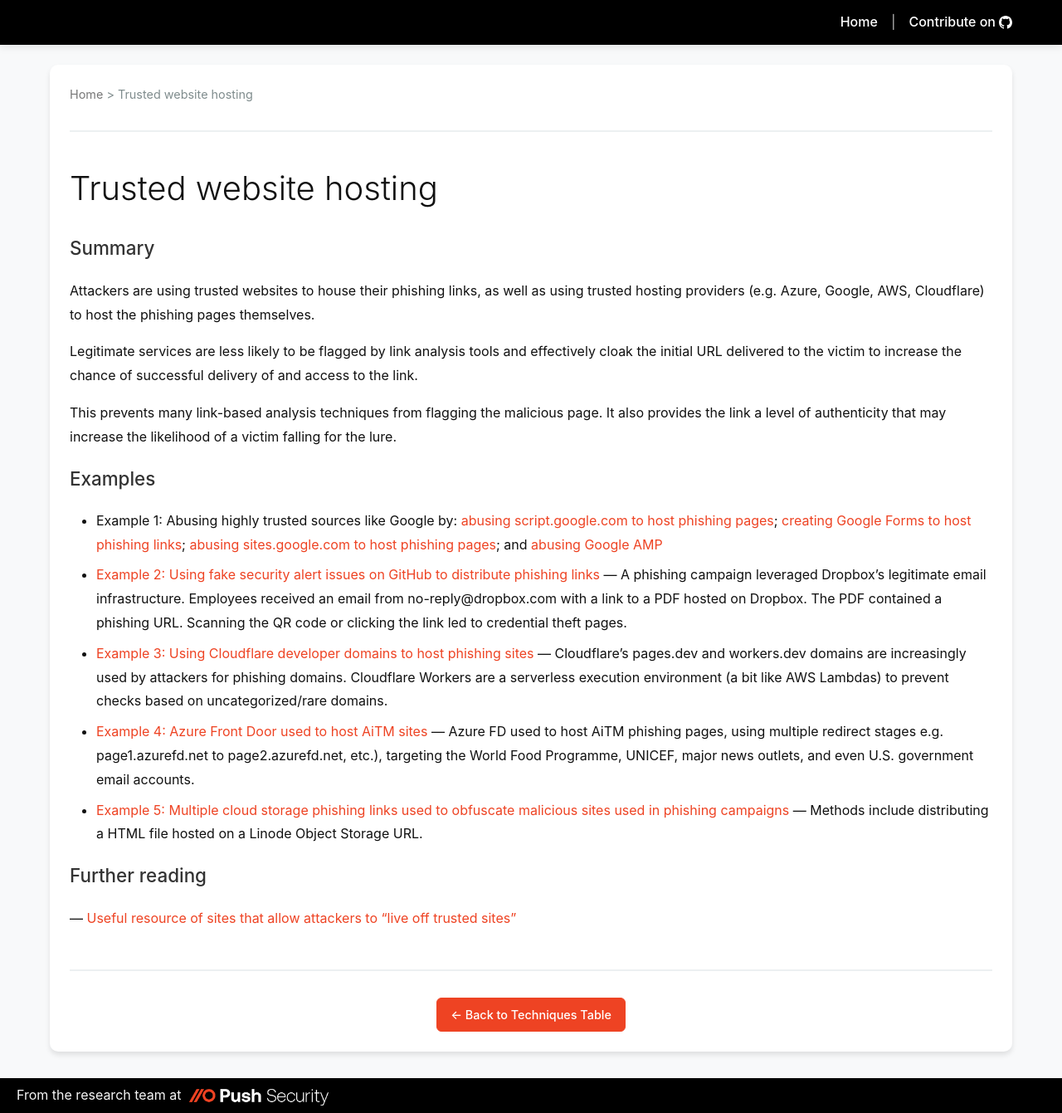
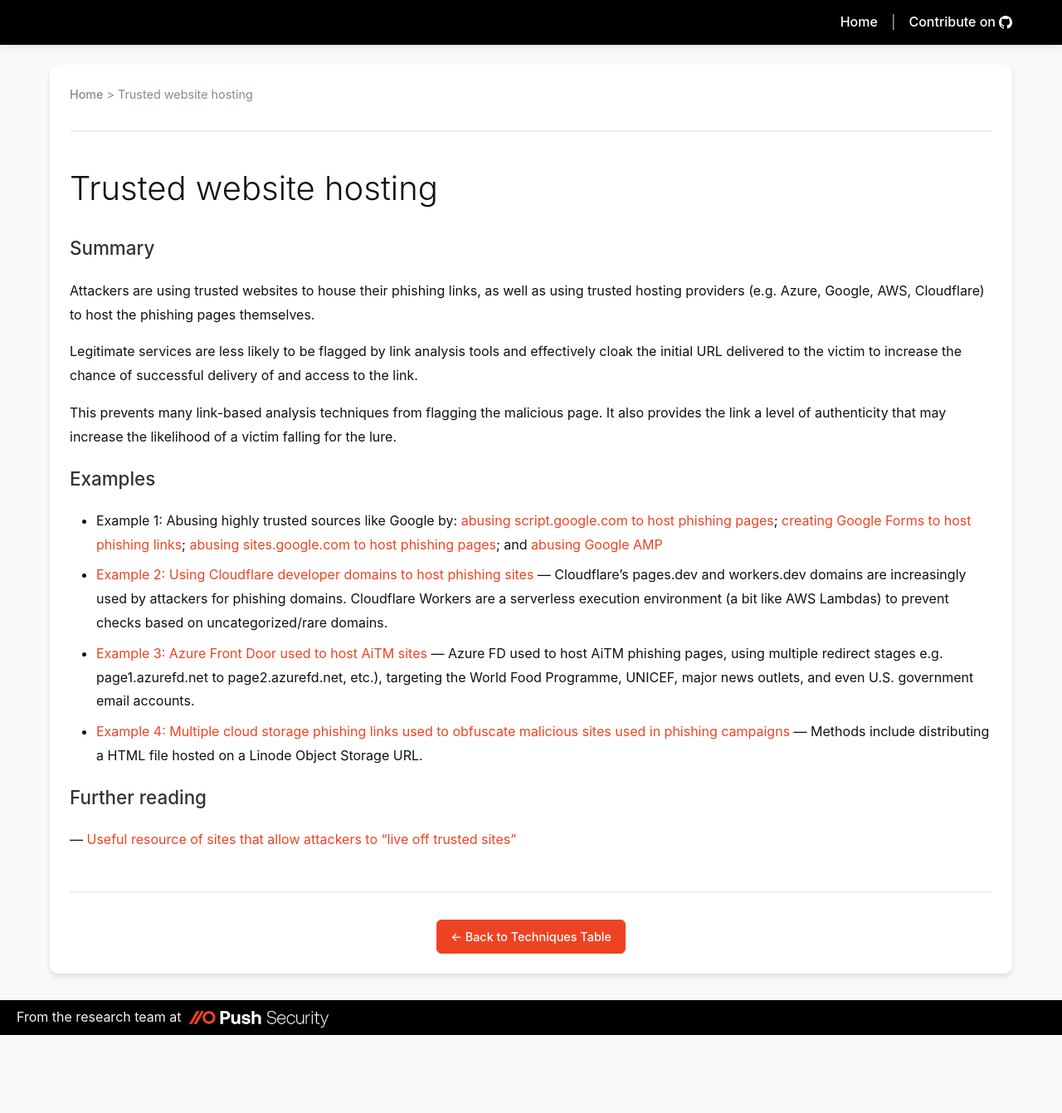
Before and after one commit to pushsecurity/phishing-techniques, a Jekyll site: the page built from _techniques/trusted-website-hosting.md, in a window 1280 px wide. Shown: the whole page at 83% size. Built offline with Jekyll 4.4.1, drawn with Linux system fonts in a browser that asks for light colours; after the commit the page ends 1247 px from its top, so only the background shows below that.

Commit message:
Update trusted-website-hosting.md
updated examples

```diff
--- a/_techniques/trusted-website-hosting.md
+++ b/_techniques/trusted-website-hosting.md
@@ -17,10 +17,9 @@
 ## Examples
 
 - Example 1: Abusing highly trusted sources like Google by: [abusing script.google.com to host phishing pages](https://www.bleepingcomputer.com/news/security/threat-actors-abuse-google-apps-script-in-evasive-phishing-attacks/); [creating Google Forms to host phishing links](https://cybersecuritynews.com/google-forms-weaponized/); [abusing sites.google.com to host phishing pages](https://x.com/nicksdjohnson/status/1912439023982834120); and [abusing Google AMP](https://cofense.com/blog/google-amp-the-newest-of-evasive-phishing-tactic/)
-- [Example 2: Using fake security alert issues on GitHub to distribute phishing links](https://www.bleepingcomputer.com/news/security/fake-security-alert-issues-on-github-use-oauth-app-to-hijack-accounts/) — A phishing campaign leveraged Dropbox’s legitimate email infrastructure. Employees received an email from no-reply@dropbox.com with a link to a PDF hosted on Dropbox. The PDF contained a phishing URL. Scanning the QR code or clicking the link led to credential theft pages.
-- [Example 3: Using Cloudflare developer domains to host phishing sites](https://pushsecurity.com/blog/how-aitm-phishing-kits-evade-detection/#id-step-1-cloudflare-workers-for-the-initial-gateway) — Cloudflare’s pages.dev and workers.dev domains are increasingly used by attackers for phishing domains. Cloudflare Workers are a serverless execution environment (a bit like AWS Lambdas) to prevent checks based on uncategorized/rare domains.
-- [Example 4: Azure Front Door used to host AiTM sites](https://www.aitm-feed.com/blog/azure-front-door-aitm-phishing) — Azure FD used to host AiTM phishing pages, using multiple redirect stages e.g. page1.azurefd.net to page2.azurefd.net, etc.), targeting the World Food Programme, UNICEF, major news outlets, and even U.S. government email accounts.
-- [Example 5: Multiple cloud storage phishing links used to obfuscate malicious sites used in phishing campaigns](https://radicl.com/radicl-blog/cloudy-with-a-chance-of-cc-theft) — Methods include distributing a HTML file hosted on a Linode Object Storage URL.
+- [Example 2: Using Cloudflare developer domains to host phishing sites](https://pushsecurity.com/blog/how-aitm-phishing-kits-evade-detection/#id-step-1-cloudflare-workers-for-the-initial-gateway) — Cloudflare’s pages.dev and workers.dev domains are increasingly used by attackers for phishing domains. Cloudflare Workers are a serverless execution environment (a bit like AWS Lambdas) to prevent checks based on uncategorized/rare domains.
+- [Example 3: Azure Front Door used to host AiTM sites](https://www.aitm-feed.com/blog/azure-front-door-aitm-phishing) — Azure FD used to host AiTM phishing pages, using multiple redirect stages e.g. page1.azurefd.net to page2.azurefd.net, etc.), targeting the World Food Programme, UNICEF, major news outlets, and even U.S. government email accounts.
+- [Example 4: Multiple cloud storage phishing links used to obfuscate malicious sites used in phishing campaigns](https://radicl.com/radicl-blog/cloudy-with-a-chance-of-cc-theft) — Methods include distributing a HTML file hosted on a Linode Object Storage URL.
 
 ## Further reading
 — [Useful resource of sites that allow attackers to “live off trusted sites”](https://lots-project.com/)
```
